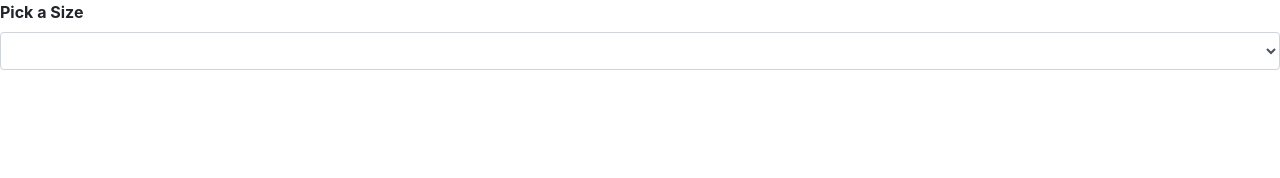
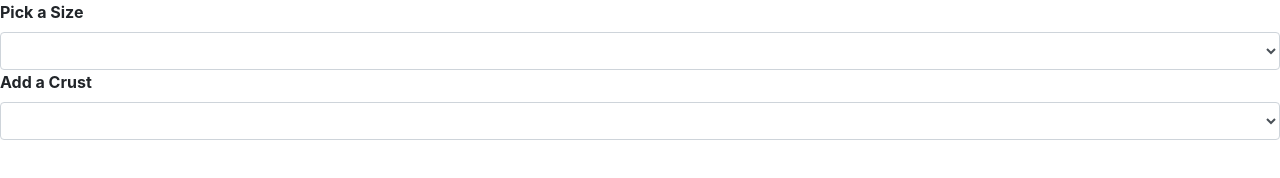
Before and after one commit to enm-lab/pizza, a plain HTML site: page index.html in a window 1280 px wide. Shown: the part 214-392 px from the top of the page. Drawn offline with nearby package versions, Linux system fonts and the light colour scheme.

```diff
--- a/index.html
+++ b/index.html
@@ -32,3 +32,13 @@
                     <option id="medium" value="med">Medium 14"-KES 1,500</option>
                     <option id="large" value="lar">Large 18"-KES 2,000</option>
                 </select>
+
+                <label for="crust"><b>Add a Crust</b></label>
+
+
+                <select required class="form-control" id="crust">
+                    <option></option>
+                    <option id="crispy" value="crispy">Crispy</option>
+                    <option id="stuffed" value="stuffed">Stuffed</option>
+                    <option id="glutten-free" value="gluttenFree">Glutten-free</option>
+                </select>
```
